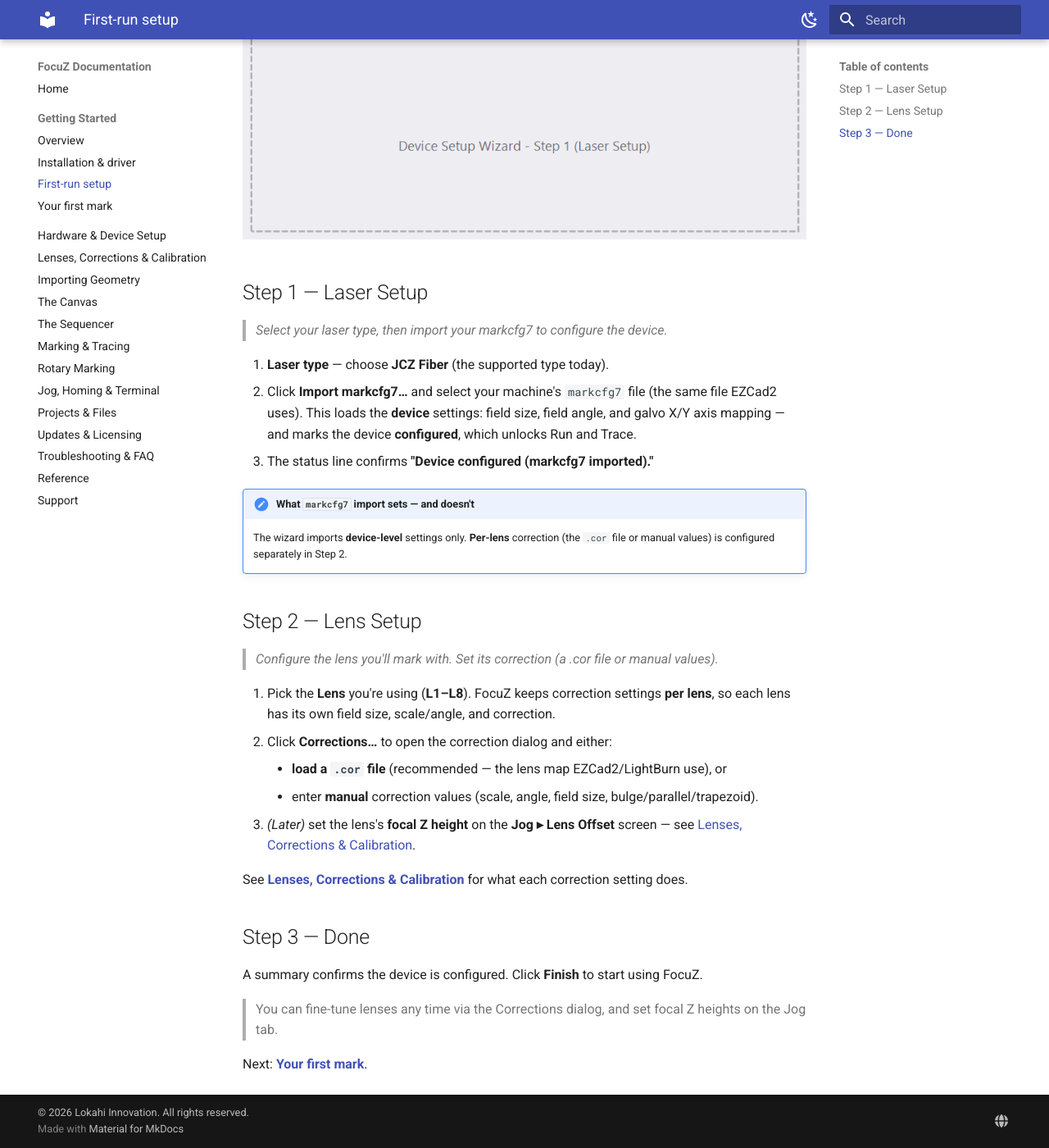
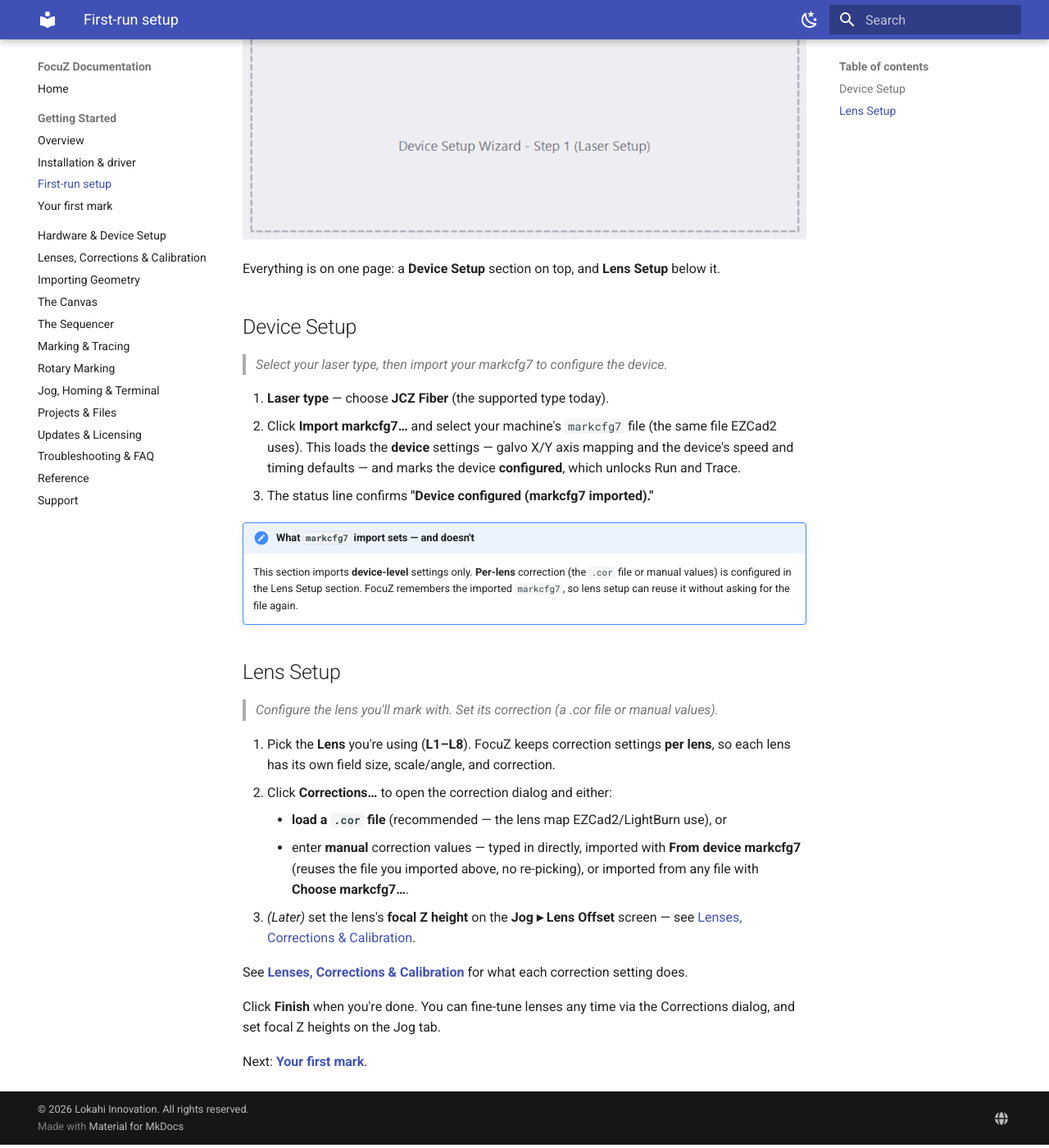
Before and after one commit to Lokahi-Shop/focuz-docs, an MkDocs documentation site: the page built from docs/getting-started/first-run.md, in a window 1280 px wide and 1400 px high, scrolled down 496 px. Shown: the whole window at 82% size. Built offline with MkDocs 1.6.1 and Material for MkDocs 9.7.7, drawn with Linux system fonts in a browser that asks for light colours; some of the changed text lies outside the part shown.

Commit message:
Device Setup is now a single page; document the two Corrections markcfg7 import options (#4)
Co-authored-by: Lokahi-Shop <djbfunk@gmail.com>
Co-authored-by: Claude Fable 5 <noreply@anthropic.com>

```diff
--- a/docs/getting-started/first-run.md
+++ b/docs/getting-started/first-run.md
@@ -1,32 +1,35 @@
 # First-run setup
 
-The first time you launch FocuZ, the **Device Setup Wizard** opens automatically. It also re-opens if you
-try to Run or Trace before the device is configured. You can revisit it any time from **Device ▸ Setup
-Wizard**.
+The first time you launch FocuZ, the **Device Setup** window opens automatically. It also re-opens if you
+try to Run or Trace before the device is configured. You can revisit it any time from **Device ▸ Device
+Setup**.
 
 !!! important "Marking is blocked until the device is configured"
-    FocuZ won't let you **Run** or **Trace** until you've imported a `markcfg7` (Step 1). This prevents
-    marking with an unconfigured field size / axis mapping.
+    FocuZ won't let you **Run** or **Trace** until you've imported a `markcfg7`. This prevents marking
+    with an unconfigured axis mapping.
 
-![TODO screenshot: Device Setup Wizard, Step 1](../assets/setup-wizard-step1.png){ .screenshot }
+![TODO screenshot: the Device Setup window](../assets/device-setup.png){ .screenshot }
 
-<!-- TODO screenshot: DeviceSetupWizard step 1 -->
+<!-- TODO screenshot: Device Setup single page -->
 
-## Step 1 — Laser Setup
+Everything is on one page: a **Device Setup** section on top, and **Lens Setup** below it.
+
+## Device Setup
 
 > *Select your laser type, then import your markcfg7 to configure the device.*
 
 1. **Laser type** — choose **JCZ Fiber** (the supported type today).
 2. Click **Import markcfg7…** and select your machine's `markcfg7` file (the same file EZCad2 uses).
-   This loads the **device** settings: field size, field angle, and galvo X/Y axis mapping — and marks the
-   device **configured**, which unlocks Run and Trace.
+   This loads the **device** settings — galvo X/Y axis mapping and the device's speed and timing
+   defaults — and marks the device **configured**, which unlocks Run and Trace.
 3. The status line confirms **"Device configured (markcfg7 imported)."**
 
 !!! note "What `markcfg7` import sets — and doesn't"
-    The wizard imports **device-level** settings only. **Per-lens** correction (the `.cor` file or manual
-    values) is configured separately in Step 2.
+    This section imports **device-level** settings only. **Per-lens** correction (the `.cor` file or
+    manual values) is configured in the Lens Setup section. FocuZ remembers the imported `markcfg7`,
+    so lens setup can reuse it without asking for the file again.
 
-## Step 2 — Lens Setup
+## Lens Setup
 
 > *Configure the lens you'll mark with. Set its correction (a .cor file or manual values).*
 
@@ -34,16 +37,15 @@ Wizard**.
    has its own field size, scale/angle, and correction.
 2. Click **Corrections…** to open the correction dialog and either:
     - **load a `.cor` file** (recommended — the lens map EZCad2/LightBurn use), or
-    - enter **manual** correction values (scale, angle, field size, bulge/parallel/trapezoid).
+    - enter **manual** correction values — typed in directly, imported with **From device markcfg7**
+      (reuses the file you imported above, no re-picking), or imported from any file with
+      **Choose markcfg7…**.
 3. *(Later)* set the lens's **focal Z height** on the **Jog ▸ Lens Offset** screen — see
    [Lenses, Corrections & Calibration](../lenses-corrections.md).
 
 See **[Lenses, Corrections & Calibration](../lenses-corrections.md)** for what each correction setting does.
 
-## Step 3 — Done
-
-A summary confirms the device is configured. Click **Finish** to start using FocuZ.
-
-> You can fine-tune lenses any time via the Corrections dialog, and set focal Z heights on the Jog tab.
+Click **Finish** when you're done. You can fine-tune lenses any time via the Corrections dialog, and set
+focal Z heights on the Jog tab.
 
 Next: **[Your first mark](your-first-mark.md)**.
```
Also changed, not shown: docs/getting-started/index.md (+1 -1 lines), docs/hardware-setup.md (+3 -3 lines), docs/lenses-corrections.md (+5 -1 lines), docs/troubleshooting.md (+1 -1 lines), docs/assets/device-setup.png (renamed from docs/assets/setup-wizard-step1.png).
